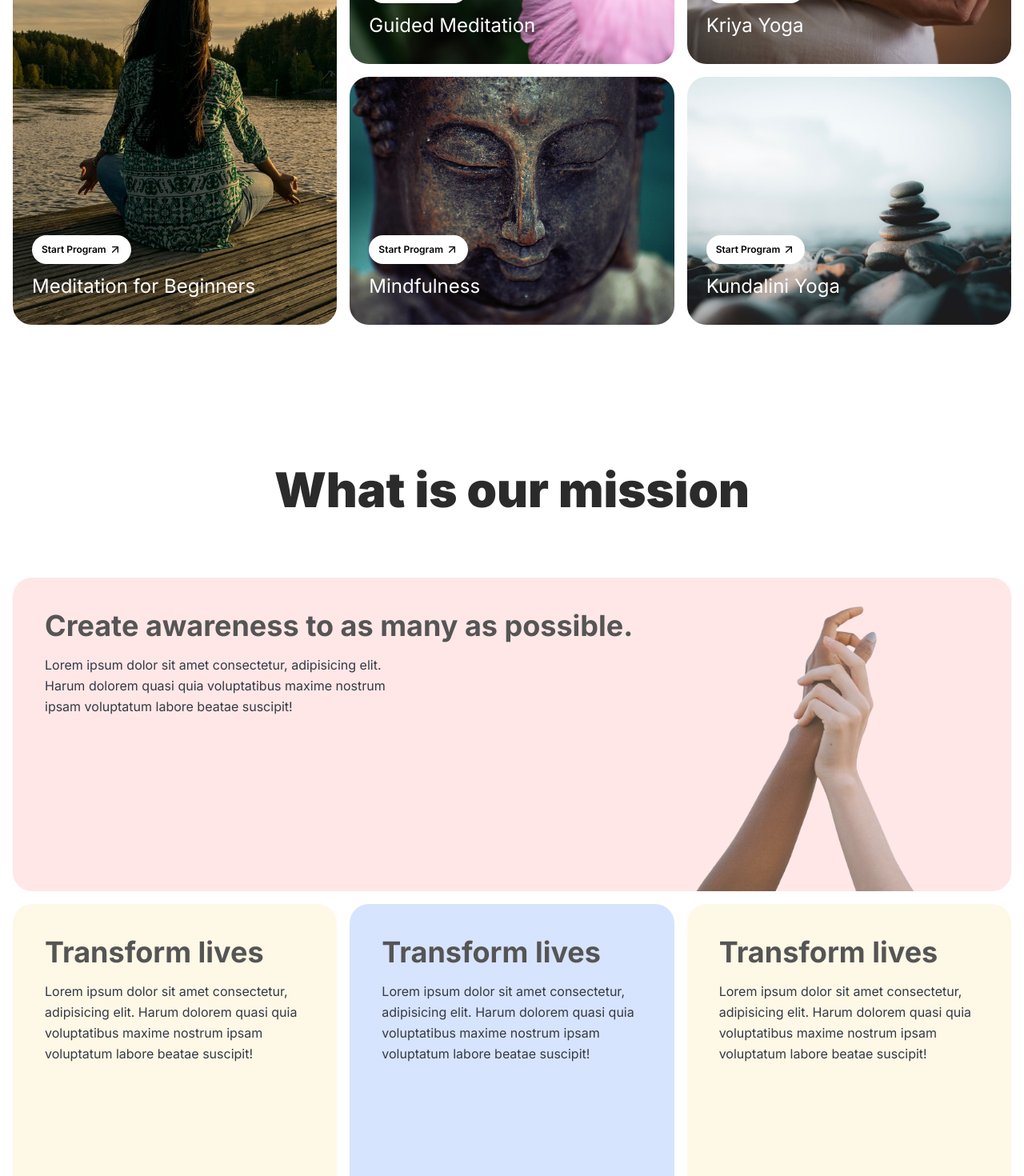
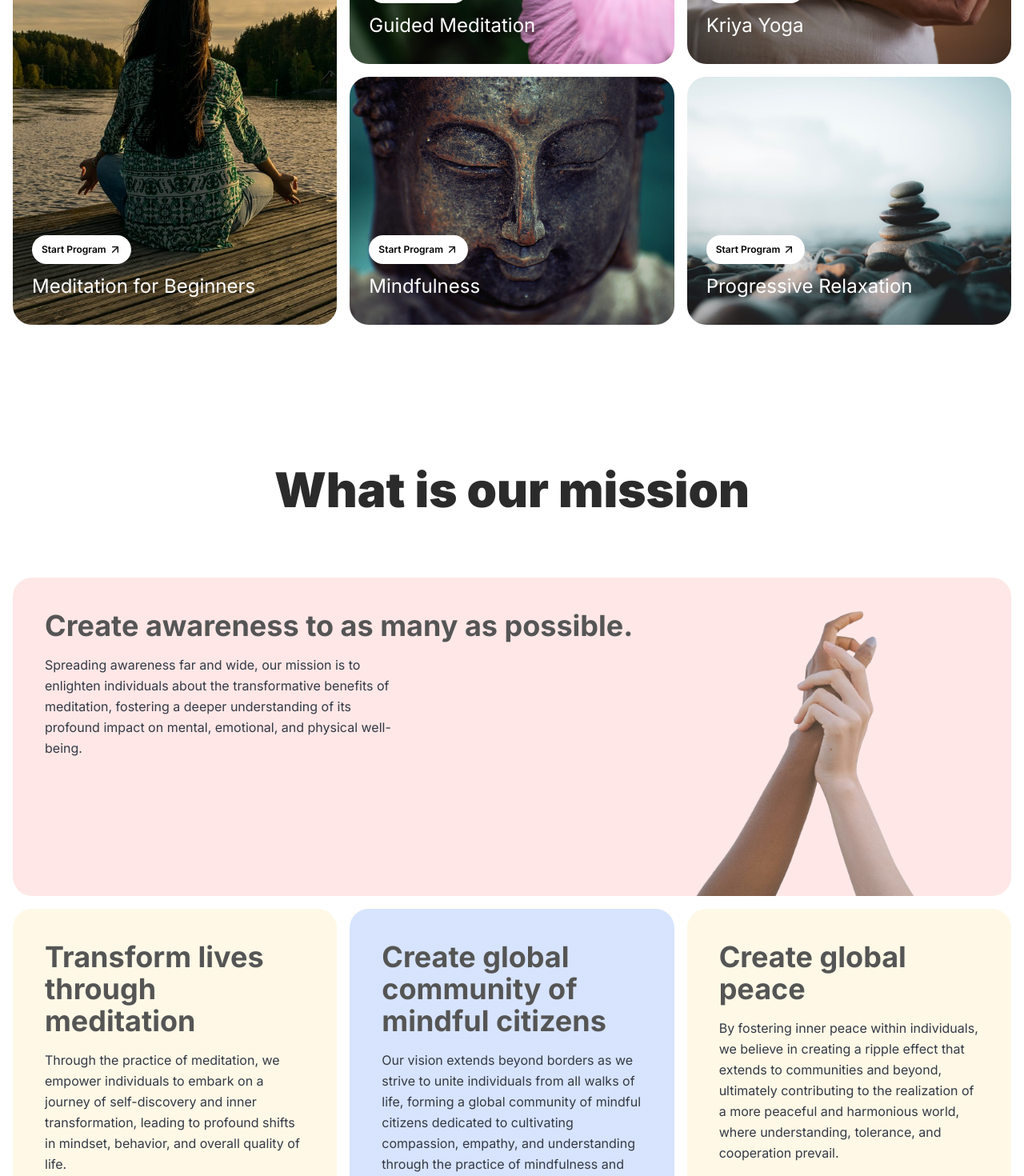
Before and after one commit to SaikumarKollipara/dhyaanam, a Next.js app: page / in a window 1280 px wide. Shown: the part 1330-2800 px from the top of the page at 80% size. Built offline with nearby package versions, Linux system fonts and the light colour scheme.

Commit message:
Updated text content

```diff
--- a/constants/index.ts
+++ b/constants/index.ts
@@ -11,11 +11,7 @@ export const NAV_LINKS: {
     href: "#mission",
   },
   {
-    name: "About us",
-    href: "#about-us",
-  },
-  {
-    name: "Contact us",
+    name: "Contact",
     href: "#contact-us",
   },
 ];
--- a/constants/landing.ts
+++ b/constants/landing.ts
@@ -25,7 +25,7 @@ export const COURSES: {
   },
   {
     id: 5,
-    title: "Kundalini Yoga",
+    title: "Progressive Relaxation",
     image: "/course5.jpg",
   },
 ];
@@ -41,29 +41,29 @@ export const MISSIONS: {
     id: 1,
     title: "Create awareness to as many as possible.",
     description:
-      "Lorem ipsum dolor sit amet consectetur, adipisicing elit. Harum dolorem quasi quia voluptatibus maxime nostrum ipsam voluptatum labore beatae suscipit!",
+      "Spreading awareness far and wide, our mission is to enlighten individuals about the transformative benefits of meditation, fostering a deeper understanding of its profound impact on mental, emotional, and physical well-being.",
     className: "bg-app-secondary pink-dotted-background",
     image: "/holding-hands.png",
   },
   {
     id: 2,
-    title: "Transform lives",
+    title: "Transform lives through meditation",
     description:
-      "Lorem ipsum dolor sit amet consectetur, adipisicing elit. Harum dolorem quasi quia voluptatibus maxime nostrum ipsam voluptatum labore beatae suscipit!",
+      "Through the practice of meditation, we empower individuals to embark on a journey of self-discovery and inner transformation, leading to profound shifts in mindset, behavior, and overall quality of life.",
     className: "bg-app-secondary-c yellow-dotted-background",
   },
   {
     id: 3,
-    title: "Transform lives",
+    title: "Create global community of mindful citizens",
     description:
-      "Lorem ipsum dolor sit amet consectetur, adipisicing elit. Harum dolorem quasi quia voluptatibus maxime nostrum ipsam voluptatum labore beatae suscipit!",
+      "Our vision extends beyond borders as we strive to unite individuals from all walks of life, forming a global community of mindful citizens dedicated to cultivating compassion, empathy, and understanding through the practice of mindfulness and meditation.",
     className: "bg-app-secondary-b blue-dotted-background",
   },
   {
     id: 4,
-    title: "Transform lives",
+    title: "Create global peace",
     description:
-      "Lorem ipsum dolor sit amet consectetur, adipisicing elit. Harum dolorem quasi quia voluptatibus maxime nostrum ipsam voluptatum labore beatae suscipit!",
+      " By fostering inner peace within individuals, we believe in creating a ripple effect that extends to communities and beyond, ultimately contributing to the realization of a more peaceful and harmonious world, where understanding, tolerance, and cooperation prevail.",
     className: "bg-app-secondary-c yellow-dotted-background",
   },
 ];
```
